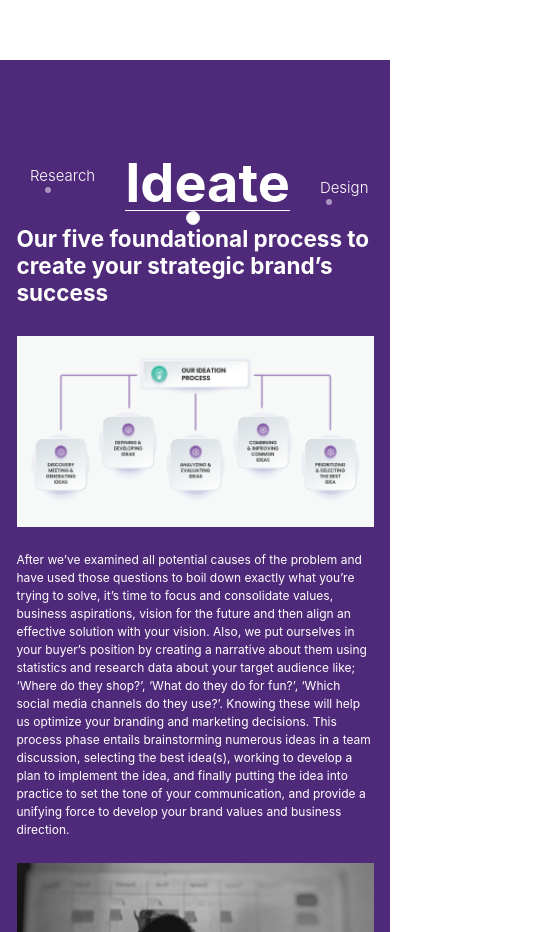
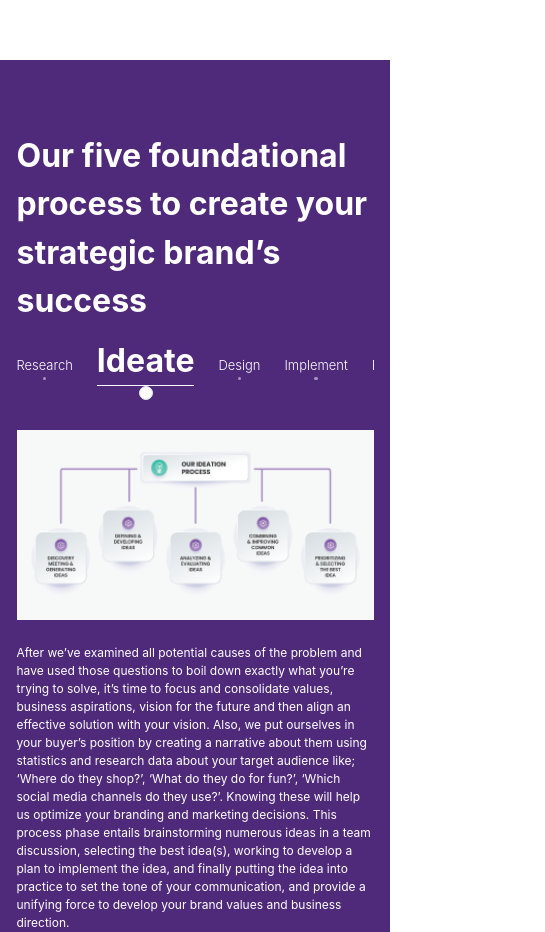
Before and after one commit to jadeoflagos/jademediapro, a Next.js app: page / in a window 390 px wide. Shown: the part 1700-2632 px from the top of the page, 545 px wide, since content can reach past the window. Built offline with nearby package versions, Linux system fonts and the light colour scheme.

Commit message:
update: home screen

```diff
--- a/pages/index.jsx
+++ b/pages/index.jsx
@@ -183,11 +183,12 @@ export default function Home() {
         </div>
       </div>
       <div className="w-full py-24 flex flex-col lg:flex-row items-center lg:px-20 bg-[#502A7A]">
-        <div className="lg:w-4/12 w-full flex flex-row  items-center lg:items-start lg:flex-col text-white space-y-8 ">
+        <div className="hidden lg:w-4/12 w-full lg:flex flex-row  items-center lg:items-start lg:flex-col text-white space-y-8 ">
           {idea.map((i, index) => (
             <div
-              className="flex flex-col   lg:flex-row items-center space-x-10"
+              className="flex flex-col cursor-pointer lg:flex-row items-center space-x-10"
               key={index}
+              onClick={() => setActiveIdea(index)}
             >
               <span
                 className={` order-2 lg:order-1 ${
@@ -208,11 +209,39 @@ export default function Home() {
             </div>
           ))}
         </div>
-        <div className="lg:w-8/12 w-screen px-[1.375rem] lg:px-12 text-white">
-          <p className="lg:text-5xl text-3xl font-bold">
+        <div className=" lg:w-8/12 w-screen px-[1.375rem] lg:px-12 text-white">
+          <p className="text-[2.67rem] lg:text-5xl font-bold ">
             Our five foundational process to create your strategic brand’s
             success
           </p>
+          <div
+            className={`${styles.ideaMobile}  w-full my-4 flex flex-row items-center text-white space-x-8 lg:hidden overflow-x-auto`}
+          >
+            {idea.map((i, index) => (
+              <div
+                onClick={() => setActiveIdea(index)}
+                className="flex cursor-pointer text-[1.08rem] flex-col items-center "
+                key={index}
+              >
+                <p
+                  className={`border-b ${
+                    activeIdea == index
+                      ? "text-[2.67rem] font-bold border-white"
+                      : " font-light border-transparent"
+                  }  `}
+                >
+                  {i}
+                </p>
+                <span
+                  className={` ${
+                    activeIdea == index
+                      ? "w-[0.66rem] h-[0.66rem] border p-2 "
+                      : " w-[0.3rem] h-[0.3rem] bg-opacity-50"
+                  }  rounded-full bg-white `}
+                />
+              </div>
+            ))}
+          </div>
           <div className="flex items-center gap-x-6 mt-10">
             <Image
               src="/images/ideate-left.png"
--- a/styles/Home.module.css
+++ b/styles/Home.module.css
@@ -144,3 +144,6 @@
 .mobileMenu {
   z-index: 2000;
 }
+.ideaMobile::-webkit-scrollbar {
+  display: none;
+}
```
